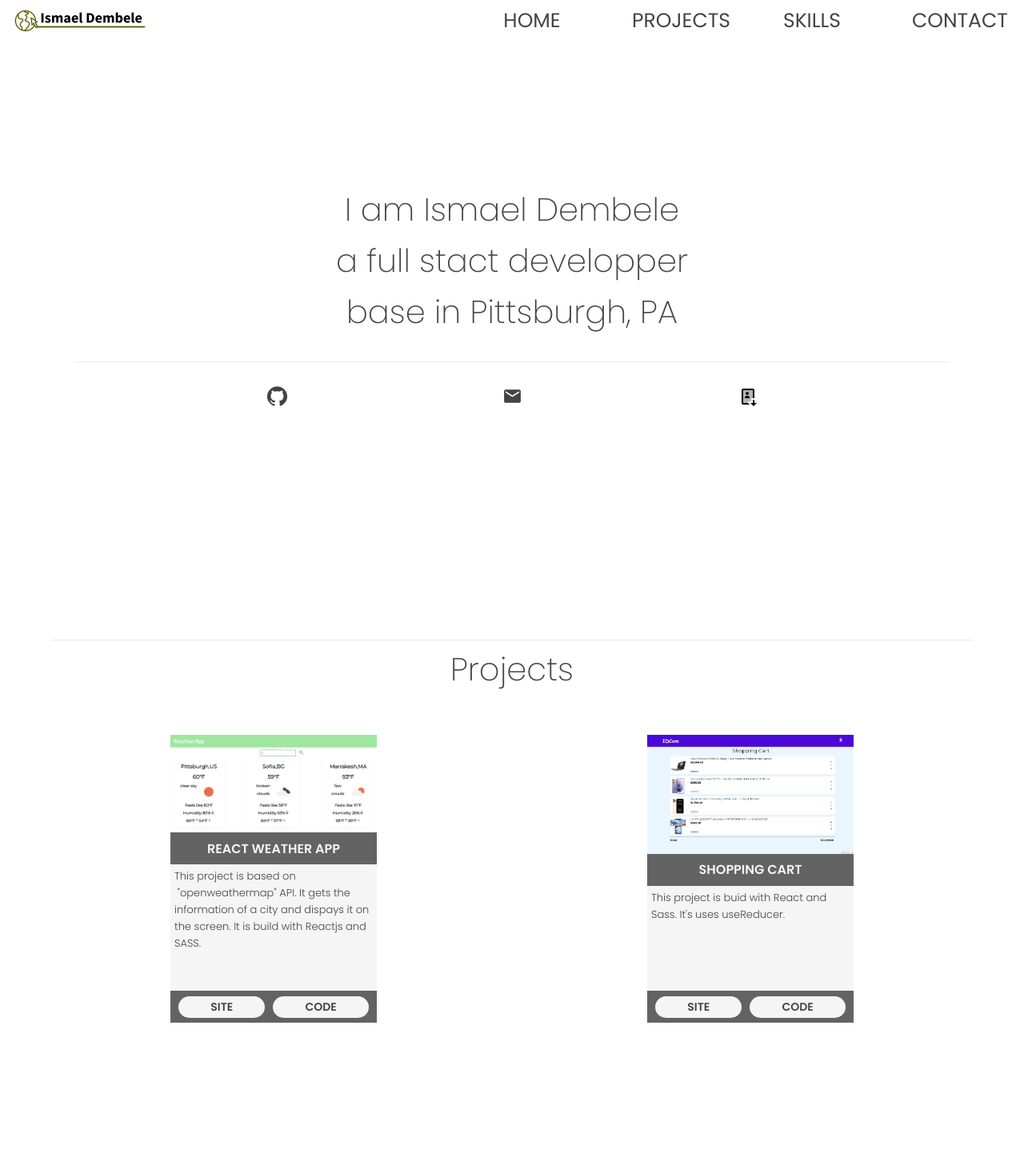
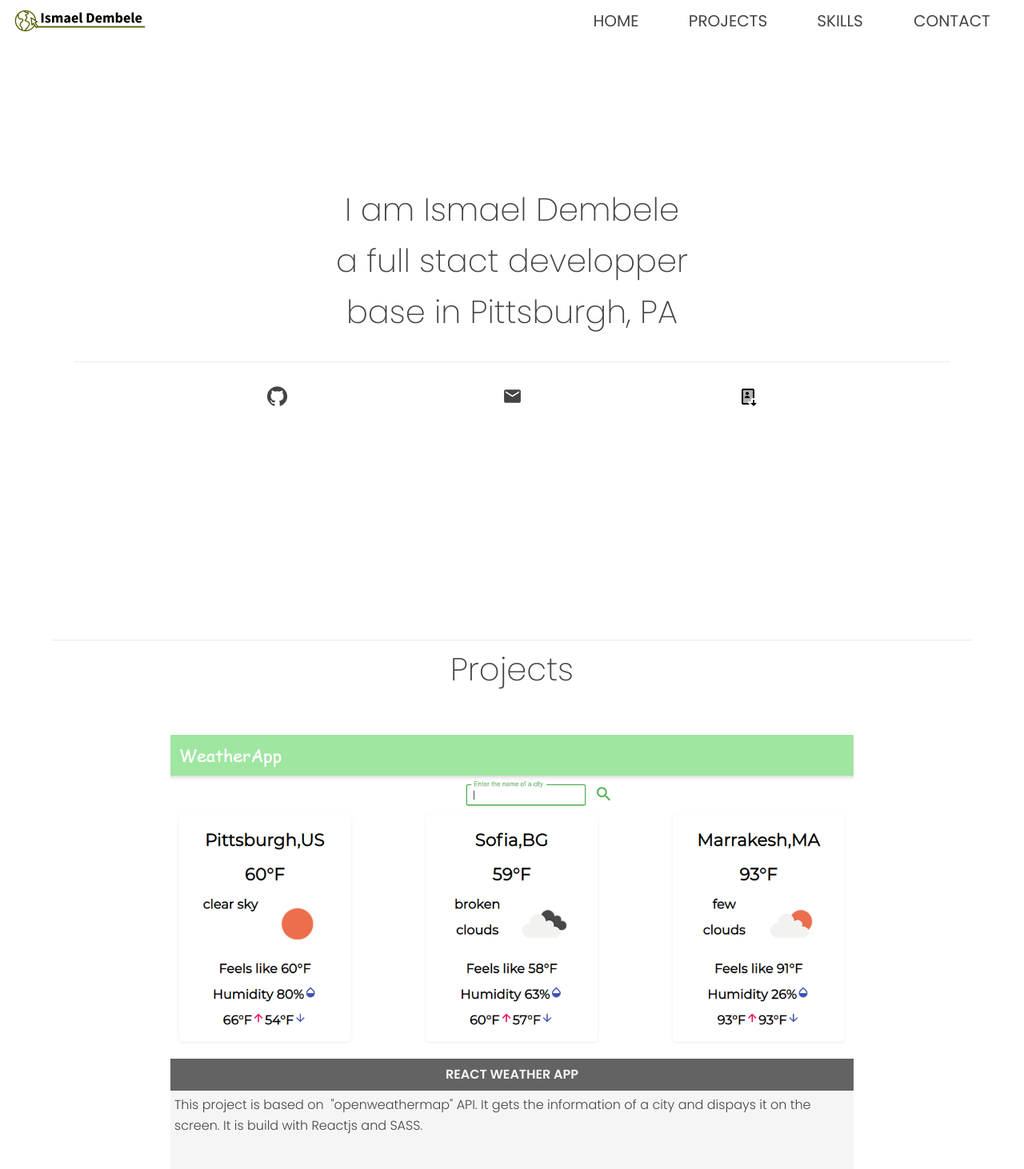
Before and after one commit to IsmaelDembele/portfolio-v3, a React (Create React App) app: page / in a window 1280 px wide. Shown: the top 1462 px of the page at 80% size. Built offline with nearby package versions, Linux system fonts and the light colour scheme.

Commit message:
implemented responsive project

```diff
--- a/src/components/Projects.js
+++ b/src/components/Projects.js
@@ -3,7 +3,13 @@ import Grid from "@material-ui/core/Grid";
 import ReactWApp from "../pictures/screenshot_react_weather_app.png";
 import ShoppingCart from "../pictures/front-end-shopping-cart.jpg";
 
+import useMediaQuery from "@material-ui/core/useMediaQuery";
+import { useTheme } from "@material-ui/core/styles";
+
 const Projects = () => {
+  const theme = useTheme();
+  const matches = useMediaQuery(theme.breakpoints.down("md"));
+
   return (
     <section id="projects" className="project">
       <Grid container direction="column">
@@ -11,7 +17,9 @@ const Projects = () => {
           <h1>Projects</h1>
         </Grid>
         <Grid item className="project__list">
-          <Grid container spacing={5} justifyContent="space-around" alignItems="center">
+          <Grid container spacing={5} justifyContent="space-around" alignItems="center" direction={matches? 'column':'row'} >
+
+
             {/* beginning item */}
             <Grid item className="project__item">
               <div className="card">
@@ -34,7 +42,11 @@ const Projects = () => {
                   >
                     <button className="card__btn">site</button>
                   </a>
-                  <a href="https://github.com/IsmaelDembele/react-weather-app" target="_blank" rel='noopener noreferrer'>
+                  <a
+                    href="https://github.com/IsmaelDembele/react-weather-app"
+                    target="_blank"
+                    rel="noopener noreferrer"
+                  >
                     <button className="card__btn">code</button>
                   </a>
                 </div>
--- a/src/styles/_nav.scss
+++ b/src/styles/_nav.scss
@@ -40,8 +40,8 @@
     //////////////////////
     @include respond(tab-land) {
       // width < 960
-      font-size: 2.5rem;
-      margin-right: 7.5rem;
+      font-size: 2rem;
+      margin-right: 4rem;
     }
   }
 
--- a/src/styles/_projects.scss
+++ b/src/styles/_projects.scss
@@ -14,10 +14,20 @@
     width: 90%;
     align-self: center;
     // background-color: aqua;
+    overflow: hidden;
   }
 
   &__item {
     width: 25%;
+
+    @include respond(tab-land) {
+      // width < 960
+      width: 75%;
+    }
+    @include respond(phone) {
+      // width < 960
+      width: 90%;
+    }
   }
 }
 
@@ -28,6 +38,8 @@
   // box-shadow: $shadow;
   display: flex;
   flex-direction: column;
+
+  margin-bottom: 5rem;
 
   &__image {
     display: block;
@@ -53,6 +65,9 @@
     font-size: 1.3rem;
     padding: 0.5rem;
     flex-grow: 1;
+    @include respond(tab-land) {
+      font-size: 1.6rem;
+    }
   }
 
   &__links {
@@ -72,18 +87,28 @@
     cursor: pointer;
     // width: 40%;
     border: none;
-    padding: .3rem 4rem;
+    padding: 0.3rem 4rem;
     background-color: $secondary;
     color: $primary;
     border-radius: 100px;
     transition: all 0.2s;
 
+    @include respond(tab-land) {
+      padding: 0.3rem 8rem;
+    }
+    @include respond(tab-port) {
+      padding: 0.3rem 5.5rem;
+    }
+    @include respond(sm-phone) {
+      padding: 0.3rem 4rem;
+    }
+
     &:hover {
-      transform: translateY(-.3rem);
+      transform: translateY(-0.3rem);
       box-shadow: 0 10px 20px rgba(0, 0, 0, 0.2);
     }
     &:active {
-      transform: translateY(-.1rem);
+      transform: translateY(-0.1rem);
       box-shadow: 0 5px 10px rgba(0, 0, 0, 0.2);
     }
   }
--- a/src/styles/index.scss
+++ b/src/styles/index.scss
@@ -18,10 +18,10 @@ html {
   box-sizing: border-box;
   font-size: 62.5%;
 
-  @include respond(sm-desk) {
-    // width < 1360
-    font-size: 60.5%;
-  }
+  // @include respond(sm-desk) {
+  //   // width < 1360
+  //   font-size: 60.5%;
+  // }
   @include respond(tab-land) {
     // width < 1280
     font-size: 62.5%;
```
